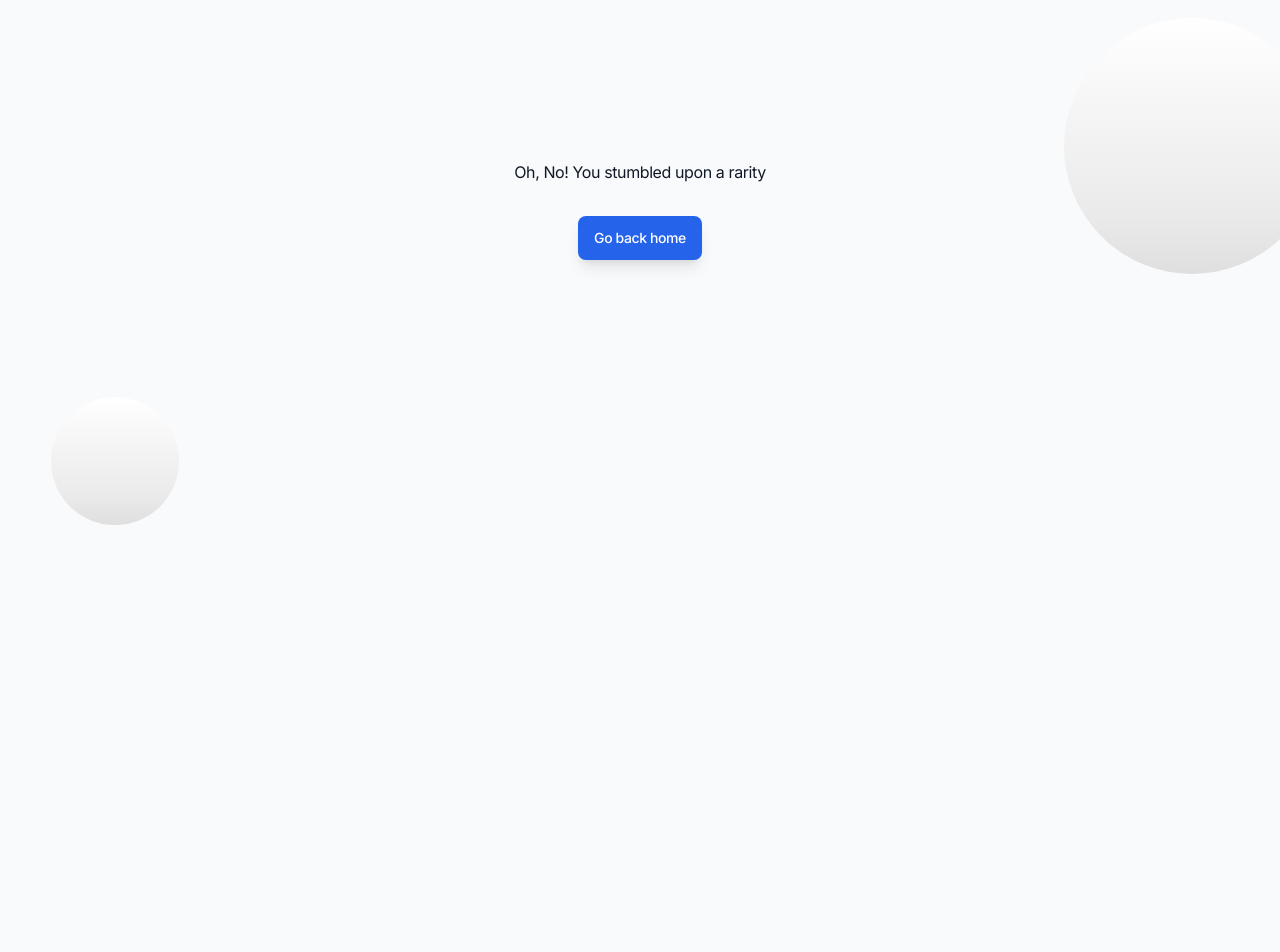
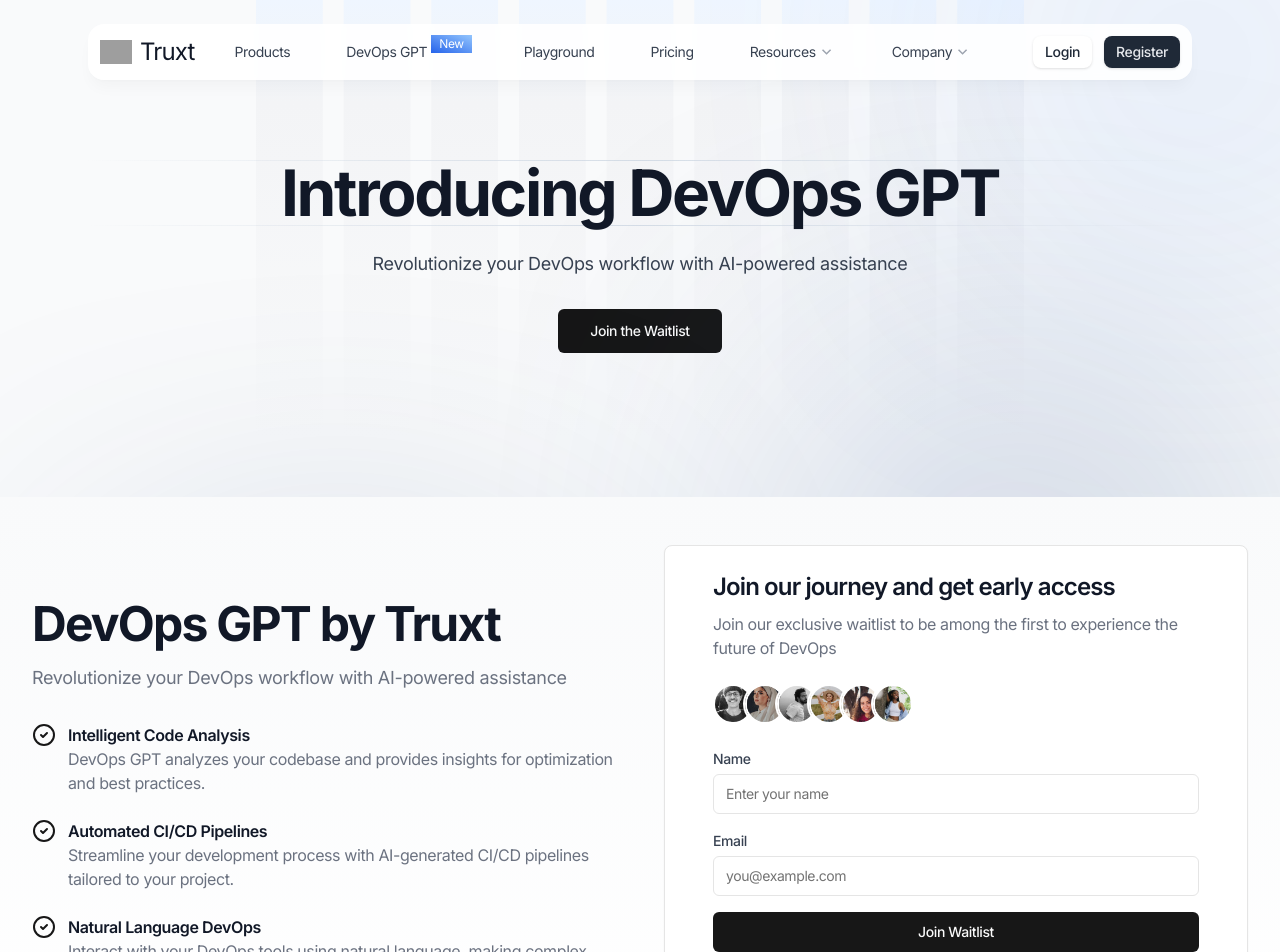
Before and after one commit to Truxt-ai/truxt-ai.github.io, a Next.js app: page /devops-gpt in a window 1280 px wide. Before the commit this address had no page. Shown: the top 952 px of the page. Before the commit the page ends 800 px from the top, so only its background shows below. Built offline with nearby package versions, Linux system fonts and the light colour scheme; grey boxes are pictures that could not be loaded.

Commit message:
waitlist page implemented

```diff
--- /dev/null
+++ b/app/(default)/devops-gpt/hero.tsx
@@ -0,0 +1,27 @@
+import PageIllustration from '@/components/page-illustration';
+import { Button } from '@/components/ui/button';
+
+export default function HeroHome() {
+    return (
+        <section className='relative'>
+            <PageIllustration />
+            <div className='mx-auto max-w-6xl px-4 sm:px-6'>
+                <div className='pb-6 pt-32 md:pb-20 md:pt-40'>
+                    <div className='pb-12 text-center md:pb-16'>
+                        <h1 className='mb-6 border-y text-5xl font-bold [border-image:linear-gradient(to_right,transparent,theme(colors.slate.300/.8),transparent)1] md:text-6xl' data-aos='zoom-y-out' data-aos-delay={150}>
+                            Introducing DevOps GPT
+                        </h1>
+                        <div className='mx-auto max-w-3xl'>
+                            <p className='mb-8 text-lg text-gray-700' data-aos='zoom-y-out' data-aos-delay={300}>
+                                Revolutionize your DevOps workflow with AI-powered assistance
+                            </p>
+                        </div>
+                        <Button size='lg' onClick={() => document.getElementById('waitlist')?.scrollIntoView({ behavior: 'smooth' })}>
+                            Join the Waitlist
+                        </Button>
+                    </div>
+                </div>
+            </div>
+        </section>
+    );
+}
--- /dev/null
+++ b/app/(default)/devops-gpt/page.tsx
@@ -0,0 +1,148 @@
+'use client';
+
+import { useState } from 'react'
+import { Button } from "@/components/ui/button"
+import { Input } from "@/components/ui/input"
+import { Card, CardContent } from "@/components/ui/card"
+import { Avatar, AvatarFallback, AvatarImage } from "@/components/ui/avatar"
+import { CheckCircle2 } from 'lucide-react'
+import HeroHome from './hero';
+// import { toast } from "@/components/ui/use-toast"
+
+export default function Page() {
+    const [formData, setFormData] = useState({
+        name: '',
+        email: ''
+      })
+
+      const waitlistUsers = [
+        { name: 'Sarah D', image: '/images/avatar-01.jpg' },
+        { name: 'Alex M', image: '/images/avatar-02.jpg' },
+        { name: 'John K', image: '/images/avatar-03.jpg' },
+        { name: 'Emma R', image: '/images/avatar-04.jpg' },
+        { name: 'Mike P', image: '/images/avatar-05.jpg' },
+        { name: '+123', image:'/images/avatar-06.jpg' }
+      ]
+
+      const handleSubmit = (e: React.FormEvent) => {
+        e.preventDefault()
+        console.log('Submitted:', formData)
+        setFormData({ name: '', email: '' })
+      }
+
+    return (
+        <>
+            <HeroHome />
+
+            <div className="min-h-[70vh] bg-gradient-to-b from-gray-50 to-white py-12 px-4 sm:px-6 lg:px-8"  data-aos='zoom-y-out' data-aos-delay={450}>
+      <div className="max-w-7xl mx-auto">
+        <div className="grid lg:grid-cols-2 gap-12 items-center">
+          <div className="space-y-8">
+            <div>
+              <h1 className="text-4xl font-bold tracking-tight text-gray-900 sm:text-5xl mb-4">
+                DevOps GPT by Truxt
+              </h1>
+              <p className="text-lg text-gray-500">
+                Revolutionize your DevOps workflow with AI-powered assistance
+              </p>
+            </div>
+
+            <div className="space-y-6">
+              <div className="flex gap-3">
+                <CheckCircle2 className="h-6 w-6 text-primary flex-shrink-0" />
+                <div>
+                  <h3 className="font-semibold text-gray-900">Intelligent Code Analysis</h3>
+                  <p className="text-gray-500">DevOps GPT analyzes your codebase and provides insights for optimization and best practices.</p>
+                </div>
+              </div>
+
+              <div className="flex gap-3">
+                <CheckCircle2 className="h-6 w-6 text-primary flex-shrink-0" />
+                <div>
+                  <h3 className="font-semibold text-gray-900">Automated CI/CD Pipelines</h3>
+                  <p className="text-gray-500">Streamline your development process with AI-generated CI/CD pipelines tailored to your project.</p>
+                </div>
+              </div>
+
+              <div className="flex gap-3">
+                <CheckCircle2 className="h-6 w-6 text-primary flex-shrink-0" />
+                <div>
+                  <h3 className="font-semibold text-gray-900">Natural Language DevOps</h3>
+                  <p className="text-gray-500">Interact with your DevOps tools using natural language, making complex tasks simple and accessible.</p>
+                </div>
+              </div>
+            </div>
+          </div>
+
+          {/* Right Column - Waitlist Form */}
+          <div>
+            <Card className="p-6">
+              <CardContent className="space-y-6">
+                <div>
+                  <h2 className="text-2xl font-semibold text-gray-900 mb-2">
+                    Join our journey and get early access
+                  </h2>
+                  <p className="text-gray-500">
+                    Join our exclusive waitlist to be among the first to experience the future of DevOps
+                  </p>
+                </div>
+
+                <div className="flex -space-x-2 overflow-hidden">
+                  {waitlistUsers.map((user, index) => (
+                    <Avatar key={index} className="border-2 border-white inline-block ring-2 ring-white">
+                      {user.image ? (
+                        <AvatarImage src={user.image} alt={user.name} />
+                      ) : (
+                        <AvatarFallback className="bg-primary text-primary-foreground">
+                          {user.name}
+                        </AvatarFallback>
+                      )}
+                    </Avatar>
+                  ))}
+                </div>
+
+                <form onSubmit={handleSubmit} className="space-y-4">
+                  <div>
+                    <label htmlFor="name" className="block text-sm font-medium text-gray-700 mb-1">
+                      Name
+                    </label>
+                    <Input
+                      id="name"
+                      placeholder="Enter your name"
+                      value={formData.name}
+                      onChange={(e) => setFormData(prev => ({ ...prev, name: e.target.value }))}
+                      required
+                    />
+                  </div>
+                  <div>
+                    <label htmlFor="email" className="block text-sm font-medium text-gray-700 mb-1">
+                      Email
+                    </label>
+                    <Input
+                      id="email"
+                      type="email"
+                      placeholder="you@example.com"
+                      value={formData.email}
+                      onChange={(e) => setFormData(prev => ({ ...prev, email: e.target.value }))}
+                      required
+                    />
+                  </div>
+                  <Button type="submit" className="w-full">
+                    Join Waitlist
+                  </Button>
+                </form>
+
+                <p className="text-xs text-gray-500 text-center">
+                  By clicking "Join Waitlist" you agree to our{" "}
+                  <a href="#" className="underline">Terms of Service</a> and{" "}
+                  <a href="#" className="underline">Privacy Policy</a>
+                </p>
+              </CardContent>
+            </Card>
+          </div>
+        </div>
+      </div>
+    </div>
+        </>
+    );
+}
--- /dev/null
+++ b/components/ui/avatar.tsx
@@ -0,0 +1,50 @@
+"use client"
+
+import * as React from "react"
+import * as AvatarPrimitive from "@radix-ui/react-avatar"
+
+import { cn } from "@/lib/utils"
+
+const Avatar = React.forwardRef<
+  React.ElementRef<typeof AvatarPrimitive.Root>,
+  React.ComponentPropsWithoutRef<typeof AvatarPrimitive.Root>
+>(({ className, ...props }, ref) => (
+  <AvatarPrimitive.Root
+    ref={ref}
+    className={cn(
+      "relative flex h-10 w-10 shrink-0 overflow-hidden rounded-full",
+      className
+    )}
+    {...props}
+  />
+))
+Avatar.displayName = AvatarPrimitive.Root.displayName
+
+const AvatarImage = React.forwardRef<
+  React.ElementRef<typeof AvatarPrimitive.Image>,
+  React.ComponentPropsWithoutRef<typeof AvatarPrimitive.Image>
+>(({ className, ...props }, ref) => (
+  <AvatarPrimitive.Image
+    ref={ref}
+    className={cn("aspect-square h-full w-full", className)}
+    {...props}
+  />
+))
+AvatarImage.displayName = AvatarPrimitive.Image.displayName
+
+const AvatarFallback = React.forwardRef<
+  React.ElementRef<typeof AvatarPrimitive.Fallback>,
+  React.ComponentPropsWithoutRef<typeof AvatarPrimitive.Fallback>
+>(({ className, ...props }, ref) => (
+  <AvatarPrimitive.Fallback
+    ref={ref}
+    className={cn(
+      "flex h-full w-full items-center justify-center rounded-full bg-muted",
+      className
+    )}
+    {...props}
+  />
+))
+AvatarFallback.displayName = AvatarPrimitive.Fallback.displayName
+
+export { Avatar, AvatarImage, AvatarFallback }
--- a/components/ui/header.tsx
+++ b/components/ui/header.tsx
@@ -27,7 +27,7 @@ const navigationData: NavItems = [
     },
     {
         title: 'DevOps GPT',
-        href: '/'
+        href: '/devops-gpt'
     },
     {
         title: 'Playground',
--- a/package.json
+++ b/package.json
@@ -15,6 +15,7 @@
     "@mdx-js/loader": "^3.1.0",
     "@mdx-js/react": "^3.0.1",
     "@next/mdx": "^14.2.16",
+    "@radix-ui/react-avatar": "^1.1.1",
     "@radix-ui/react-label": "^2.1.0",
     "@radix-ui/react-slot": "^1.1.0",
     "@radix-ui/react-toast": "^1.2.2",
```
Also changed, not shown: 1 other file (tests, documents, lock files or other folders).
